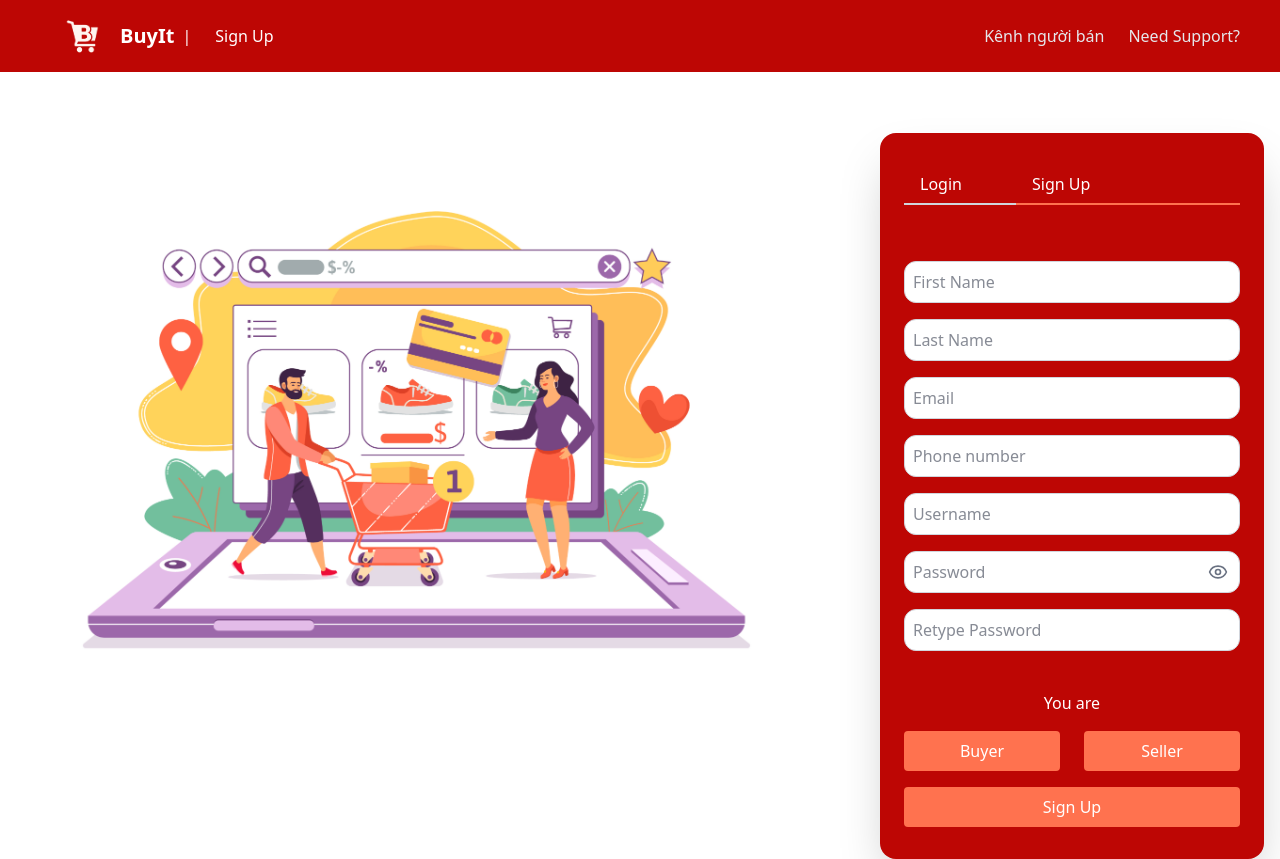
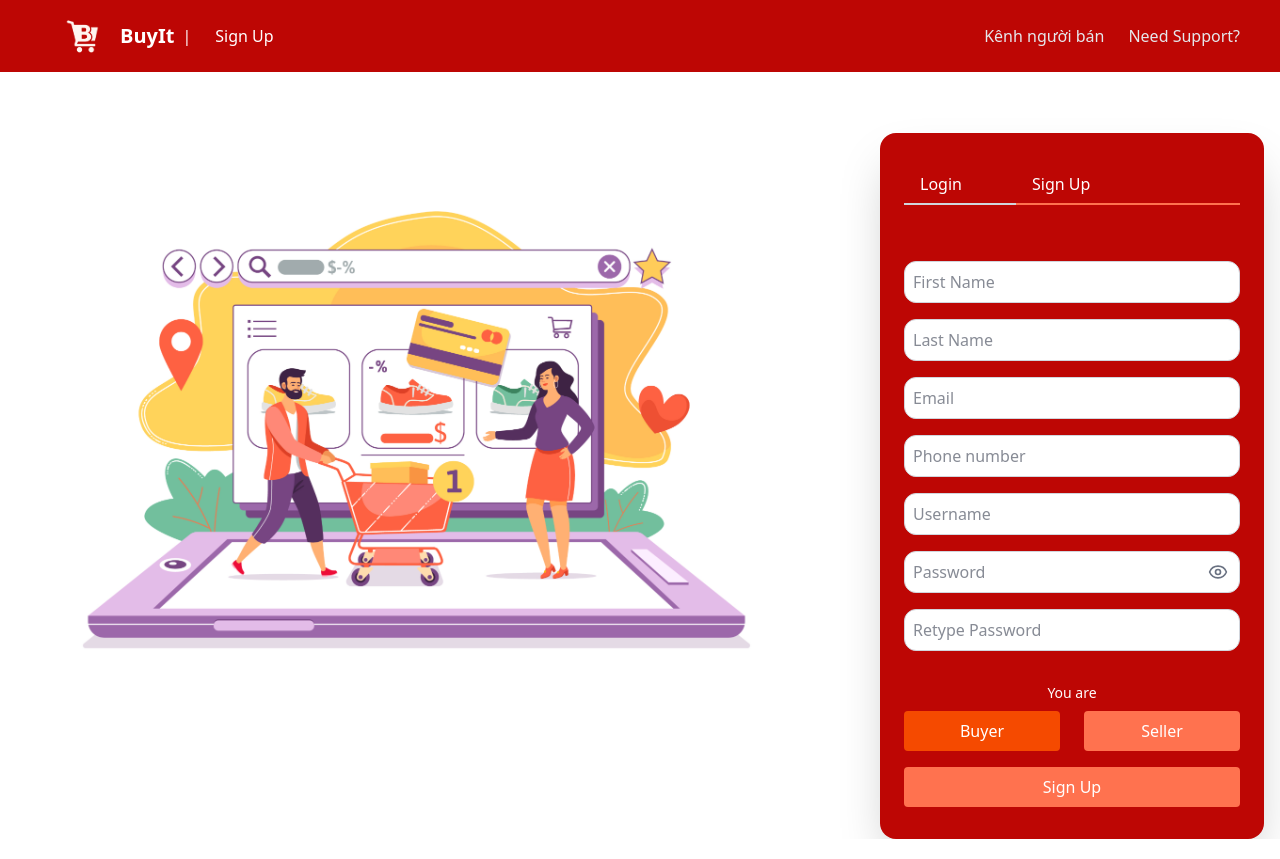
Before and after one commit to nvdson2005/BuyIt, a Vue app: page /signup in a window 1280 px wide. Built offline with nearby package versions, Linux system fonts and the light colour scheme.

Commit message:
refactor: adjust seller request role from 'shop' to 'seller'

```diff
--- a/package.json
+++ b/package.json
@@ -29,6 +29,7 @@
     "showdown": "^2.1.0",
     "vue": "^3.5.22",
     "vue-router": "^4.6.3",
+    "vue3-toastify": "^0.2.8",
     "vuetify": "^3.10.10"
   },
   "devDependencies": {
--- a/src/components/layout/SignupForm.vue
+++ b/src/components/layout/SignupForm.vue
@@ -9,6 +9,16 @@ const username = ref('')
 const password = ref('')
 const retypePassword = ref('')
 const phoneNumber = ref('')
+const errorMessage = ref({
+  firstName: '',
+  lastName: '',
+  email: '',
+  username: '',
+  password: '',
+  retypePassword: '',
+  phoneNumber: '',
+  chosenRole: '',
+})
 const emit = defineEmits<{
   signup: [
     firstName: string,
@@ -18,9 +28,80 @@ const emit = defineEmits<{
     password: string,
     retypePassword: string,
     phoneNumber: string,
-    role: 'Buyer' | 'Seller',
+    role: 'buyer' | 'seller',
   ]
 }>()
+
+const handleSignup = () => {
+  if (retypePassword.value === '') {
+    errorMessage.value.retypePassword = 'Retype password is required'
+  } else {
+    errorMessage.value.retypePassword = ''
+  }
+  if (firstName.value === '') {
+    errorMessage.value.firstName = 'First name is required'
+  } else {
+    errorMessage.value.firstName = ''
+  }
+  if (lastName.value === '') {
+    errorMessage.value.lastName = 'Last name is required'
+  } else {
+    errorMessage.value.lastName = ''
+  }
+  if (email.value === '') {
+    errorMessage.value.email = 'Email is required'
+  } else {
+    errorMessage.value.email = ''
+  }
+  if (username.value === '') {
+    errorMessage.value.username = 'Username is required'
+  } else {
+    errorMessage.value.username = ''
+  }
+  if (password.value === '') {
+    errorMessage.value.password = 'Password is required'
+  } else {
+    errorMessage.value.password = ''
+  }
+  if (phoneNumber.value === '') {
+    errorMessage.value.phoneNumber = 'Phone number is required'
+  } else {
+    errorMessage.value.phoneNumber = ''
+  }
+  if (chosenRole.value === null) {
+    errorMessage.value.chosenRole = 'Role is required'
+  } else {
+    errorMessage.value.chosenRole = ''
+  }
+  if (password.value != retypePassword.value) {
+    errorMessage.value.retypePassword = 'Passwords do not match'
+  } else {
+    errorMessage.value.retypePassword = ''
+  }
+  if (
+    errorMessage.value.firstName ||
+    errorMessage.value.lastName ||
+    errorMessage.value.email ||
+    errorMessage.value.username ||
+    errorMessage.value.password ||
+    errorMessage.value.retypePassword ||
+    errorMessage.value.phoneNumber ||
+    errorMessage.value.chosenRole
+  ) {
+    return
+  }
+  emit(
+    'signup',
+    firstName.value,
+    lastName.value,
+    email.value,
+    username.value,
+    password.value,
+    retypePassword.value,
+    phoneNumber.value,
+    chosenRole.value,
+  )
+}
 defineProps({
   backgroundColor: {
     type: String,
@@ -28,46 +109,84 @@ defineProps({
   },
 })
 
-const chosenRole = ref<'buyer' | 'shop' | null>(null)
+const chosenRole = ref<'buyer' | 'seller'>('buyer')
 </script>
 <template>
-  <div class="w-full h-full flex flex-col items-center px-6 py-8">
+  <form
+    class="w-full h-full flex flex-col items-center px-6 py-8"
+    @submit="
+      (e) => {
+        e.preventDefault()
+        handleSignup()
+      }
+    "
+  >
+    <div class="w-full flex flex-col items-start mb-4">
       <input
         type="text"
         placeholder="First Name"
-      class="input-box w-full mb-4 border border-gray-300"
+        class="input-box w-full border border-gray-300"
         v-model="firstName"
+        required
       />
+      <p v-if="errorMessage.firstName" class="text-red-200 text-sm mt-1">
+        {{ errorMessage.firstName }}
+      </p>
+    </div>
+    <div class="w-full flex flex-col items-start mb-4">
       <input
         type="text"
         placeholder="Last Name"
-      class="input-box w-full mb-4 border border-gray-300"
+        class="input-box w-full border border-gray-300"
         v-model="lastName"
+        required
       />
+      <p v-if="errorMessage.lastName" class="text-red-200 text-sm mt-1">
+        {{ errorMessage.lastName }}
+      </p>
+    </div>
+    <div class="w-full flex flex-col items-start mb-4">
       <input
-      type="text"
+        type="email"
         placeholder="Email"
-      class="input-box w-full mb-4 border border-gray-300"
+        class="input-box w-full border border-gray-300"
         v-model="email"
+        required
       />
+      <p v-if="errorMessage.email" class="text-red-200 text-sm mt-1">{{ errorMessage.email }}</p>
+    </div>
+    <div class="w-full flex flex-col items-start mb-4">
       <input
         type="text"
         placeholder="Phone number"
-      class="input-box w-full mb-4 border border-gray-300"
+        class="input-box w-full border border-gray-300"
         v-model="phoneNumber"
+        required
       />
+      <p v-if="errorMessage.phoneNumber" class="text-red-200 text-sm mt-1">
+        {{ errorMessage.phoneNumber }}
+      </p>
+    </div>
+    <div class="w-full flex flex-col items-start mb-4">
       <input
         type="text"
         placeholder="Username"
-      class="input-box w-full mb-4 border border-gray-300"
+        class="input-box w-full border border-gray-300"
         v-model="username"
+        required
       />
-    <div class="w-full relative mb-4">
+      <p v-if="errorMessage.username" class="text-red-200 text-sm mt-1">
+        {{ errorMessage.username }}
+      </p>
+    </div>
+    <div class="w-full flex flex-col items-start mb-4">
+      <div class="w-full relative">
         <input
           placeholder="Password"
           class="input-box w-full border border-gray-300"
           :type="isShowPassword ? 'text' : 'password'"
           v-model="password"
+          required
         />
         <div
           class="absolute top-1/2 right-3 -translate-y-1/2 cursor-pointer"
@@ -76,49 +195,52 @@ const chosenRole = ref<'buyer' | 'shop' | null>(null)
           <component :is="isShowPassword ? EyeOff : Eye" class="w-5 h-5 text-gray-500" />
         </div>
       </div>
+      <p v-if="errorMessage.password" class="text-red-200 text-sm mt-1">
+        {{ errorMessage.password }}
+      </p>
+    </div>
+    <div class="w-full flex flex-col items-start mb-4">
       <input
         placeholder="Retype Password"
-      class="input-box w-full mb-6 border border-gray-300"
+        class="input-box w-full border border-gray-300"
         :type="isShowPassword ? 'text' : 'password'"
         v-model="retypePassword"
+        required
       />
-    <div class="w-full my-4 flex flex-col items-center text-white gap-4">
-      <p>You are</p>
+      <p v-if="errorMessage.retypePassword" class="text-red-200 text-sm mt-1">
+        {{ errorMessage.retypePassword }}
+      </p>
+    </div>
+    <div class="w-full my-4 flex flex-col items-center text-white">
+      <p class="text-white text-sm mb-2">You are</p>
       <div class="flex items-center gap-6 w-full">
         <button
+          type="button"
           class="cursor-pointer px-4 py-2 h-full rounded w-full transition-colors duration-200"
-          :class="chosenRole === 'buyer' ? 'bg-orange-600' : 'bg-[var(--orange)]'"
+          :class="chosenRole === 'buyer' ? 'bg-orange-600' : 'bg-(--orange)'"
           @click="chosenRole = 'buyer'"
         >
           Buyer
         </button>
         <button
+          type="button"
           class="cursor-pointer px-4 py-2 h-full rounded w-full transition-colors duration-200"
-          :class="chosenRole === 'shop' ? 'bg-orange-600' : 'bg-[var(--orange)]'"
-          @click="chosenRole = 'shop'"
+          :class="chosenRole === 'seller' ? 'bg-orange-600' : 'bg-(--orange)'"
+          @click="chosenRole = 'seller'"
         >
           Seller
         </button>
       </div>
+      <p v-if="errorMessage.chosenRole" class="text-red-200 text-sm mt-1">
+        {{ errorMessage.chosenRole }}
+      </p>
     </div>
     <button
-      class="w-full bg-[var(--orange)] text-white py-2 rounded hover:bg-orange-600 transition-colors duration-200"
-      @click="
-        emit(
-          'signup',
-          firstName,
-          lastName,
-          email,
-          username,
-          password,
-          retypePassword,
-          phoneNumber,
-          chosenRole!,
-        )
-      "
+      type="submit"
+      class="w-full bg-(--orange) text-white py-2 rounded hover:bg-orange-600 transition-colors duration-200"
     >
       Sign Up
     </button>
-  </div>
+  </form>
 </template>
 <style scoped></style>
--- a/src/main.ts
+++ b/src/main.ts
@@ -8,6 +8,7 @@ import './assets/styles/Variables.css'
 import './assets/styles/tailwind.css'
 import './index.css'
 import '@/utils/enum'
+import 'vue3-toastify/dist/index.css'
 const app = createApp(App)
 
 app.use(createPinia())
--- /dev/null
+++ b/src/utils/notify.ts
@@ -0,0 +1,21 @@
+import { toast } from 'vue3-toastify'
+
+export function notify(message: string, type: 'success' | 'error' | 'warning' | 'info') {
+  toast(message, {
+    type,
+    position: 'top-right',
+    autoClose: 3000,
+    hideProgressBar: true,
+    closeOnClick: true,
+    pauseOnHover: false,
+  })
+}
+
+// eslint-disable-next-line @typescript-eslint/no-explicit-any
+export function notifyAsync(promise: Promise<any>) {
+  return toast.promise(promise, {
+    pending: 'Pending...',
+    // success: 'Success!',
+    // error: 'Error!',
+  })
+}
--- a/src/views/SellerLoginView.vue
+++ b/src/views/SellerLoginView.vue
@@ -1,17 +1,17 @@
 <script setup lang="ts">
 import { ref, watch, onMounted } from 'vue'
 import { useRouter } from 'vue-router'
-import { Eye, EyeOff } from "lucide-vue-next";
+import { Eye, EyeOff } from 'lucide-vue-next'
 import apiClient from '@/api/client'
 
 const router = useRouter()
-const username = ref("");
-const password = ref("");
-const showPassword = ref(false);
-const usernameError = ref(false);
-const passwordError = ref(false);
-const loginMode = ref<"password" | "qr">("password");
-const qrCode = ref("");
+const username = ref('')
+const password = ref('')
+const showPassword = ref(false)
+const usernameError = ref(false)
+const passwordError = ref(false)
+const loginMode = ref<'password' | 'qr'>('password')
+const qrCode = ref('')
 const errorMessage = ref('')
 
 onMounted(async () => {
@@ -32,7 +32,7 @@ watch(loginMode, (newMode) => {
   }
 })
 
-async function handleLogin(){
+async function handleLogin() {
   errorMessage.value = ''
   usernameError.value = false
   passwordError.value = false
@@ -45,7 +45,7 @@ async function handleLogin(){
     const response = await apiClient.post('/login', {
       username: username.value,
       password: password.value,
-      roleType: 'shop',
+      roleType: 'seller',
     })
     localStorage.setItem('username', response.data.user.username)
     localStorage.setItem('role', response.data.user.role)
--- a/src/views/SignupView.vue
+++ b/src/views/SignupView.vue
@@ -3,6 +3,7 @@ import { useRouter } from 'vue-router'
 import SignupForm from '@/components/layout/SignupForm.vue'
 import BasicNavBar from '@/components/layout/BasicNavBar.vue'
 import apiClient from '@/api/client'
+import { notifyAsync, notify } from '@/utils/notify'
 const router = useRouter()
 
 function onLoginClick() {
@@ -17,12 +18,14 @@ function onSignupClick(
   password: string,
   retypePassword: string,
   phoneNumber: string,
-  role: 'Buyer' | 'Seller',
+  role: 'buyer' | 'seller',
 ) {
   if (password !== retypePassword) {
     console.error('Passwords do not match')
+    notify('Passwords do not match', 'error')
     return
   }
+  notifyAsync(
     apiClient
       .post('/signup', {
         firstName,
@@ -33,13 +36,17 @@ function onSignupClick(
         phoneNumber,
         role,
       })
-    .then((response) => {
-      console.log('Signup successful:', response.data)
+      .then(() => {
+        notify('Signup successful!', 'success')
+        setTimeout(() => {
           router.push({ name: 'login' })
+        }, 1000)
       })
       .catch((error) => {
-      console.error('Signup failed:', error)
-    })
+        notify(`${error.response.data.message}`, 'error')
+        console.error('Signup failed:', error.response.data.message)
+      }),
+  )
 }
 </script>
 
```
Also changed, not shown: src/components/layout/LoginForm.vue (+16 -33 lines), src/views/LoginView.vue (+13 -7 lines), 1 other file (tests, documents, lock files or other folders). Lines whose indentation alone changed are shown as unchanged.
